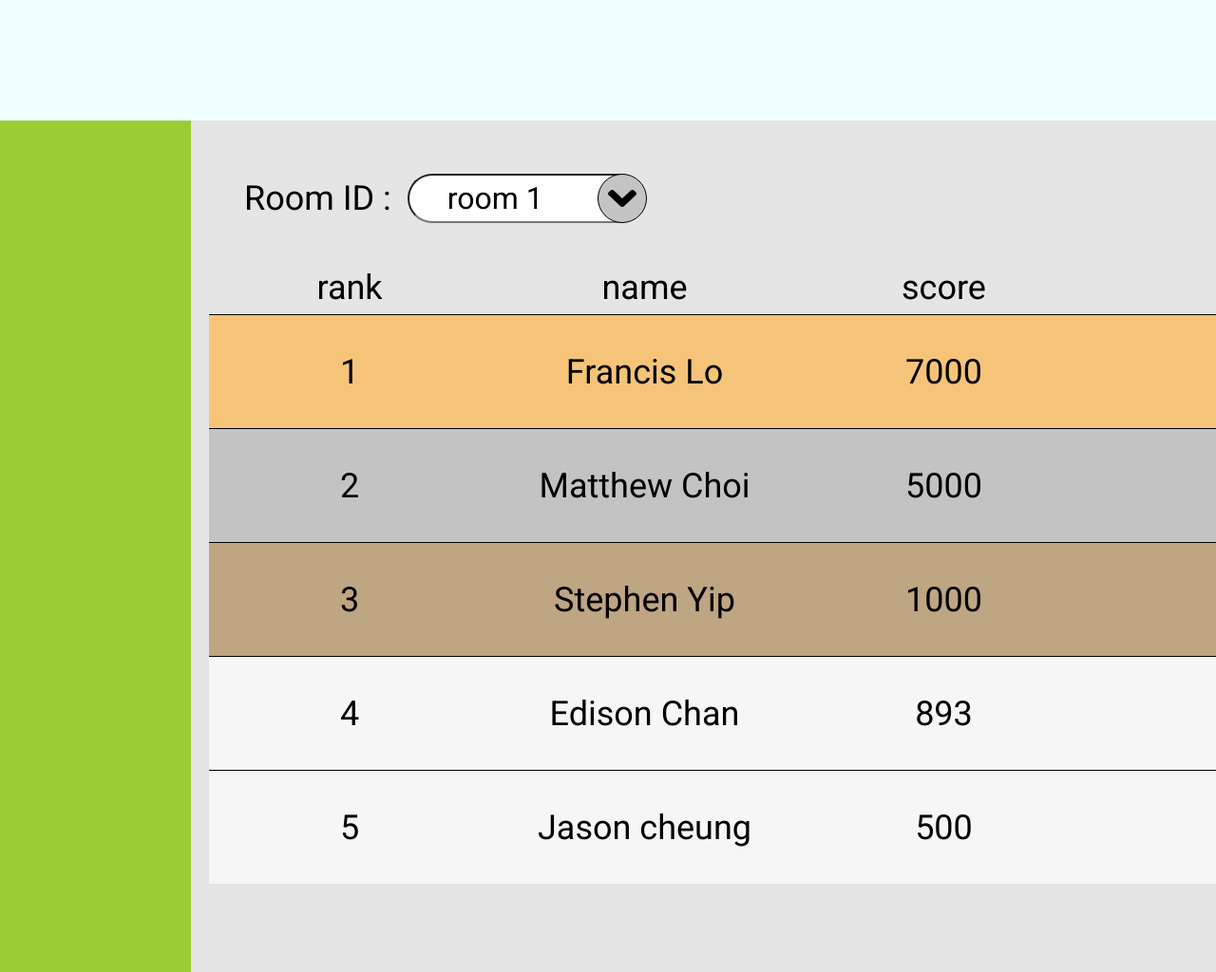
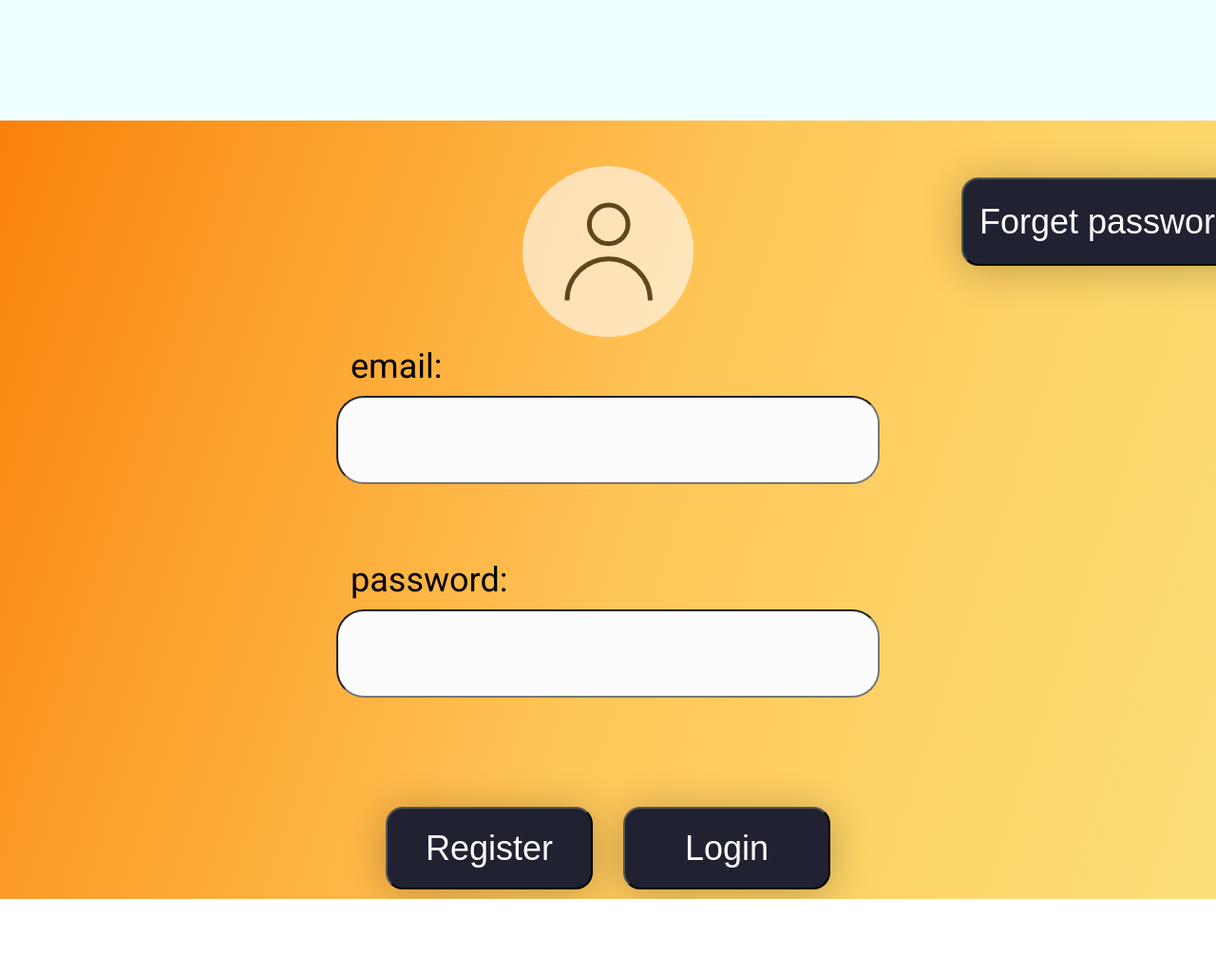
Before and after one commit to KramKarisha/play-board, a React app: page /Login in a window 1280 px wide. Shown: the top 1024 px of the page at 95% size. After the commit the page ends 947 px from the top, so only its background shows below. Built offline with nearby package versions, Linux system fonts and the light colour scheme.

Commit message:
added: login Page

```diff
--- a/src/components/App.js
+++ b/src/components/App.js
@@ -1,6 +1,8 @@
-import { LeaderBoard } from "./leaderBoard/index";
+import { LeaderBoard } from "./pages/leaderBoard/index";
 import { Board } from "./layout/index";
-import { leaderData } from "./leaderBoard/data/leaderData";
+import { StartPage } from "./layout/StartPage";
+import { Login } from "./pages/Login";
+import { leaderData } from "./pages/leaderBoard/data/leaderData";
 import { Switch, Route, BrowserRouter } from "react-router-dom";
 
 function App() {
@@ -13,10 +15,10 @@ function App() {
               <LeaderBoard arrayList={leaderData[0].list} />
             </Board>
           </Route>
-          <Route path="/">
-            <Board>
-              <LeaderBoard arrayList={leaderData[0].list} />
-            </Board>
+          <Route path="/Login">
+            <StartPage>
+              <Login />
+            </StartPage>
           </Route>
         </Switch>
       </div>
--- /dev/null
+++ b/src/components/layout/StartPage.js
@@ -0,0 +1,13 @@
+import React from "react";
+import styles from "./layout.module.css";
+
+export const StartPage = ({ children }) => {
+  return (
+    <div className={styles.test}>
+      <div className={styles.topBar}></div>
+      <div className={styles.containerStart}>
+        <div>{children}</div>
+      </div>
+    </div>
+  );
+};
--- a/src/components/layout/layout.module.css
+++ b/src/components/layout/layout.module.css
@@ -16,3 +16,13 @@
   display: flex;
   background-color: #e5e5e5;
 }
+.containerStart {
+  width: 100%;
+  background: linear-gradient(
+    108.22deg,
+    #f97c08 -2.93%,
+    rgba(251, 140, 6, 0.881224) 16.57%,
+    rgba(255, 169, 2, 0.66) 52.89%,
+    rgba(247, 216, 59, 0.66) 109.53%
+  );
+}
--- /dev/null
+++ b/src/components/pages/Login/Login.module.css
@@ -0,0 +1,84 @@
+.bgContainer {
+  width: 100%;
+  display: flex;
+  align-items: center;
+  flex-direction: column;
+}
+.iconUser {
+  margin-top: 48px;
+  width: 180px;
+  height: 180px;
+  border-radius: 100%;
+  background: #fffbfb;
+  opacity: 0.62;
+  display: flex;
+  align-items: center;
+  justify-content: center;
+}
+.formLogin {
+  width: 564px;
+  height: 87px;
+  background: #fcfcfc;
+  border-radius: 29px;
+  outline: none;
+}
+.BtnLogin {
+  width: 218px;
+  height: 87px;
+
+  background: #202232;
+  box-shadow: 0px 4px 40px rgba(0, 0, 0, 0.25);
+  border-radius: 18px;
+  font-family: Rounded Mplus 1c;
+  font-style: normal;
+  font-weight: 500;
+  font-size: 36px;
+  line-height: 53px;
+
+  color: #ffffff;
+}
+.labelInput {
+  font-family: Roboto;
+  font-style: normal;
+  font-weight: normal;
+  font-size: 36px;
+  line-height: 42px;
+  margin-bottom: 10px;
+  color: #000000;
+  margin-left: 15px;
+}
+.containerLoginInput {
+  margin-top: 10px;
+  display: flex;
+  flex-direction: column;
+}
+.containerPasswordInput {
+  margin-top: 80px;
+  height: 260px;
+  display: flex;
+  flex-direction: column;
+}
+.BtnBlock {
+  display: flex;
+  justify-content: space-between;
+  width: 468px;
+  margin-bottom: 10px;
+}
+.BtnReset {
+  position: absolute;
+  margin-left: 1050px;
+  margin-top: 60px;
+  width: 307px;
+  height: 93.09px;
+
+  background: #202232;
+  box-shadow: 0px 4px 40px rgba(0, 0, 0, 0.25);
+  border-radius: 18px;
+  font-family: Rounded Mplus 1c;
+  font-style: normal;
+  font-weight: 500;
+  font-size: 36px;
+  line-height: 53px;
+
+  color: #ffffff;
+}
--- /dev/null
+++ b/src/components/pages/Login/index.js
@@ -0,0 +1,26 @@
+import styles from "./Login.module.css";
+import icon from "./iconUser.svg";
+
+export const Login = () => {
+  return (
+    <div className={styles.bgContainer}>
+      <div className={styles.iconUser}>
+        <img src={icon} alt="icon" />
+      </div>
+      <div className={styles.containerLoginInput}>
+        <label className={styles.labelInput}>email:</label>
+        <input type="text" className={styles.formLogin} />
+      </div>
+      <div className={styles.containerPasswordInput}>
+        <label className={styles.labelInput}>password:</label>
+        <input type="text" className={styles.formLogin} />
+      </div>
+      <div className={styles.BtnBlock}>
+        <button className={styles.BtnLogin}>Register</button>
+
+        <button className={styles.BtnLogin}>Login</button>
+      </div>
+      <button className={styles.BtnReset}>Forget password</button>
+    </div>
+  );
+};
```
Also changed, not shown: src/components/pages/Login/iconUser.svg (added), src/components/pages/leaderBoard/MenuRoom/MenuRoom.module.css (renamed from src/components/leaderBoard/MenuRoom/MenuRoom.module.css), src/components/pages/leaderBoard/MenuRoom/RoomItem.js (renamed from src/components/leaderBoard/MenuRoom/RoomItem.js), src/components/pages/leaderBoard/MenuRoom/btnLogo.svg (renamed from src/components/leaderBoard/MenuRoom/btnLogo.svg), src/components/pages/leaderBoard/MenuRoom/index.js (renamed from src/components/leaderBoard/MenuRoom/index.js), src/components/pages/leaderBoard/data/leaderData.js (renamed from src/components/leaderBoard/data/leaderData.js), src/components/pages/leaderBoard/index.js (renamed from src/components/leaderBoard/index.js), src/components/pages/leaderBoard/leaderBoard.module.css (renamed from src/components/leaderBoard/leaderBoard.module.css), src/components/pages/leaderBoard/listLeader/index.js (renamed from src/components/leaderBoard/listLeader/index.js), src/components/pages/leaderBoard/listLeader/leaderList.module.css (renamed from src/components/leaderBoard/listLeader/leaderList.module.css), src/components/pages/leaderBoard/listLeader/listItem.js (renamed from src/components/leaderBoard/listLeader/listItem.js).
